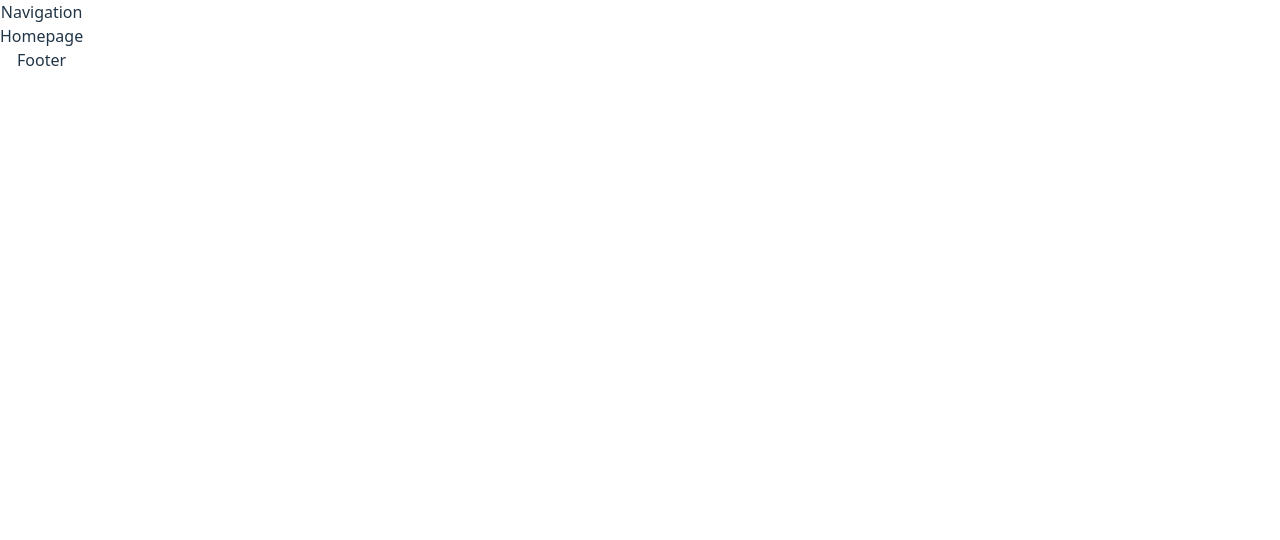
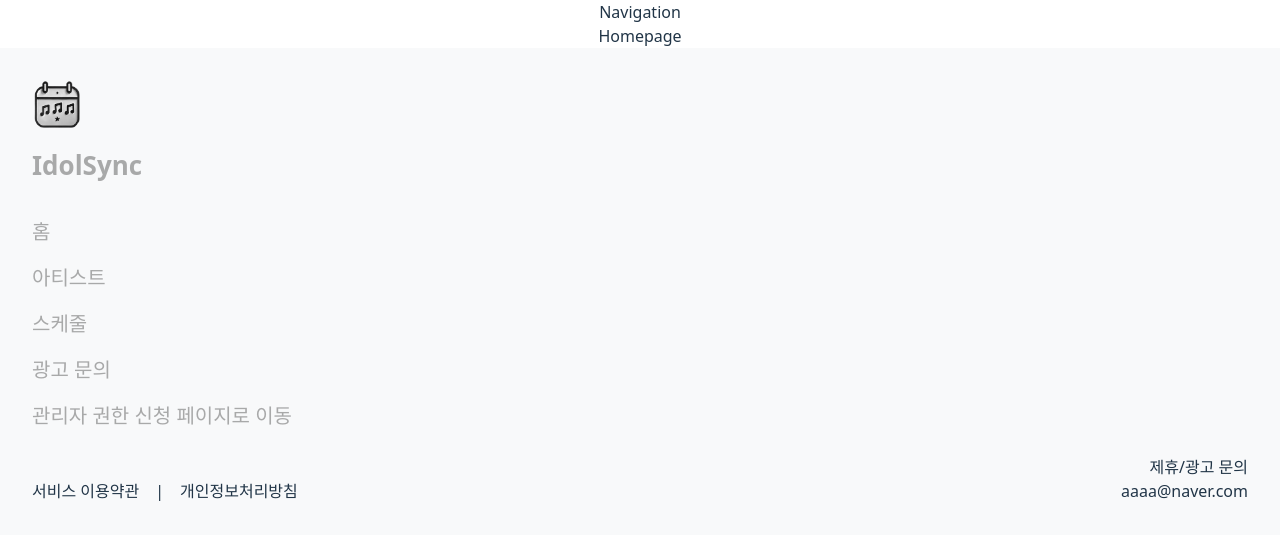
Before and after one commit to oz-4team/bbang-fe, a React (Vite) app: page / in a window 1280 px wide. Shown: the top 540 px of the page. Built offline with nearby package versions, Linux system fonts and the light colour scheme; no server answers.

Commit message:
✨ 푸터 레이아웃 잡기

```diff
--- a/src/components/Footer.jsx
+++ b/src/components/Footer.jsx
@@ -2,11 +2,77 @@ import React from "react";
 
 const Footer = () => {
   return (
-    <div>
-      <div>
-        <div>Footer</div>
-      </div>
-    </div>
+    <>
+      <footer>
+        <div
+          style={{
+            padding: "2rem",
+            backgroundColor: "#f8f9fa",
+            display: "flex",
+            justifyContent: "space-between",
+            alignItems: "flex-end",
+            width: "100vw",
+          }}
+        >
+          <div>
+            <img
+              src="../src/assets/images/idolsycn-logo.png"
+              alt="idol sync"
+              style={{
+                width: "50px",
+                height: "50px",
+                filter: "grayscale(100%)",
+              }}
+            />
+            <div
+              style={{
+                fontSize: "26px",
+                fontWeight: "bold",
+                textAlign: "left",
+                color: "#00000052",
+                paddingTop: "1rem",
+              }}
+            >
+              IdolSync
+            </div>
+
+            <div style={{ display: "flex", justifyContent: "flex-start" }}>
+              <ul
+                style={{
+                  display: "flex",
+                  flexDirection: "column",
+                  justifyContent: "flex-start",
+                  textAlign: "left",
+                  fontSize: "20px",
+                  color: "#00000052",
+                  paddingTop: "2rem",
+                  paddingBottom: "2rem",
+                }}
+              >
+                <li style={{ paddingBottom: "1rem" }}>홈</li>
+                <li style={{ paddingBottom: "1rem" }}>아티스트</li>
+                <li style={{ paddingBottom: "1rem" }}>스케줄</li>
+                <li style={{ paddingBottom: "1rem" }}>광고 문의</li>
+                <li style={{ paddingBottom: "1rem" }}>
+                  관리자 권한 신청 페이지로 이동
+                </li>
+              </ul>
+            </div>
+            <div style={{ display: "flex", justifyContent: "space-between" }}>
+              <div>서비스 이용약관</div>
+              <div style={{ paddingLeft: "1rem", paddingRight: "1rem" }}>|</div>
+              <div>개인정보처리방침</div>
+            </div>
+          </div>
+          <div style={{ textAlign: "right" }}>
+            <div>제휴/광고 문의</div>
+            <div>
+              <div>aaaa@naver.com</div>
+            </div>
+          </div>
+        </div>
+      </footer>
+    </>
   );
 };
 
```
